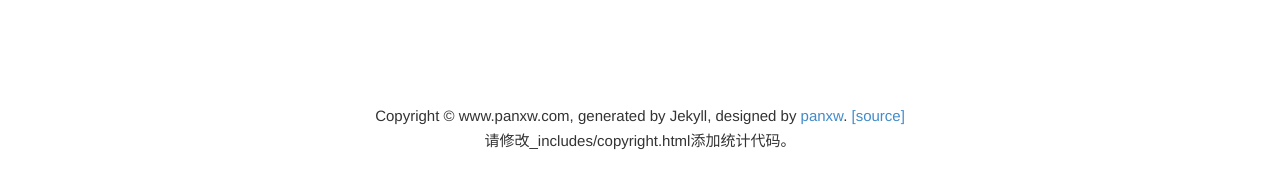
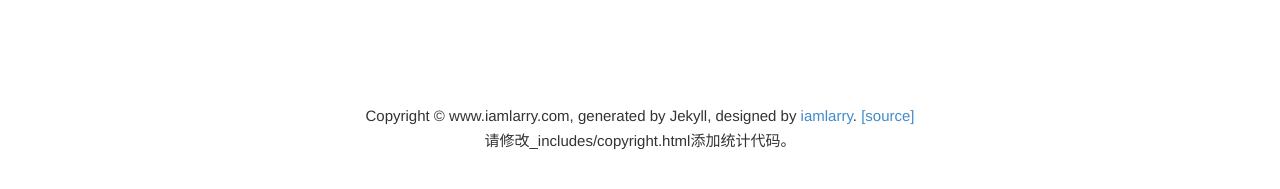
Before and after one commit to FightingLarry/FightingLarry.github.io, a Jekyll site: the page built from index.html, in a window 1280 px wide and 1101 px high. Shown: the part 900-1089 px from the top of the window. Built offline with Jekyll 4.4.1, drawn with Linux system fonts in a browser that asks for light colours; the list of posts is cut into pages by our own code; some of the changed lines change nothing that is shown.

Commit message:
update outhor

```diff
--- a/_config.yml
+++ b/_config.yml
@@ -3,12 +3,12 @@ highlighter: pygments
 permalink: /posts/:title.html
 excerpt_separator: "<!-- more -->"
 
-github: panxw
-author: "潘学文"
-email: winfirm#163.com
-name: "潘学文个人博客"
-url: http://www.panxw.com
-domain: www.panxw.com
+github: FightingLarry
+author: "Larry"
+email: 511573633@qq.com
+name: "Fighting Larry"
+url: http://www.iamlarry.com
+domain: www.iamlarry.com
 all_categories: [
 ["android", "Android开发","/posts/android.html"],
 ["program", "软件编程","/posts/program.html"],
--- a/_includes/copyright.html
+++ b/_includes/copyright.html
@@ -1,5 +1,5 @@
             <div style="text-align:center;margin-top:15px;">
-				Copyright &copy; {{ site.domain }}, generated by Jekyll, designed by <a href="https://www.panxw.com">panxw</a>. <a href="https://github.com/{{site.github}}/{{site.github}}.github.com">[source]</a>
+				Copyright &copy; {{ site.domain }}, generated by Jekyll, designed by <a href="http://www.iamlarry.com">iamlarry</a>. <a href="https://github.com/{{site.github}}/{{site.github}}.github.com">[source]</a>
 				<br/>
 				请修改_includes/copyright.html添加统计代码。
             </div>
```
